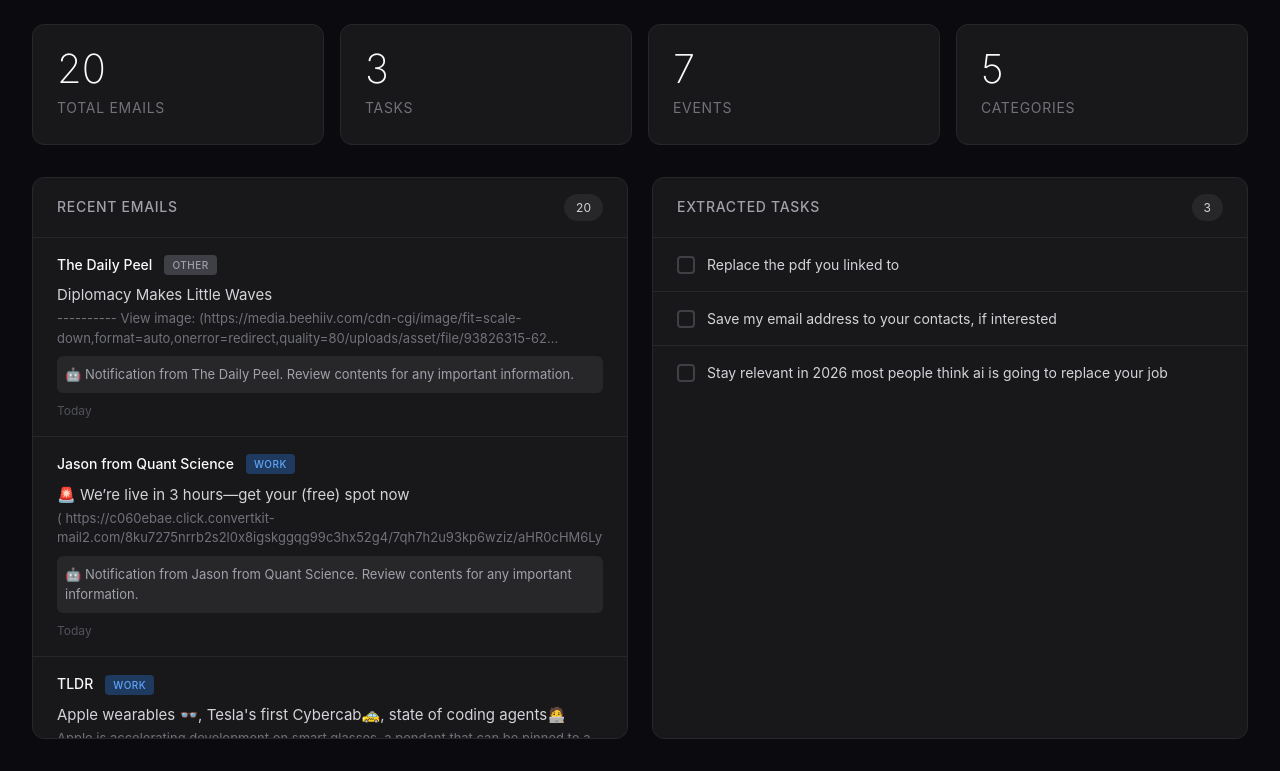
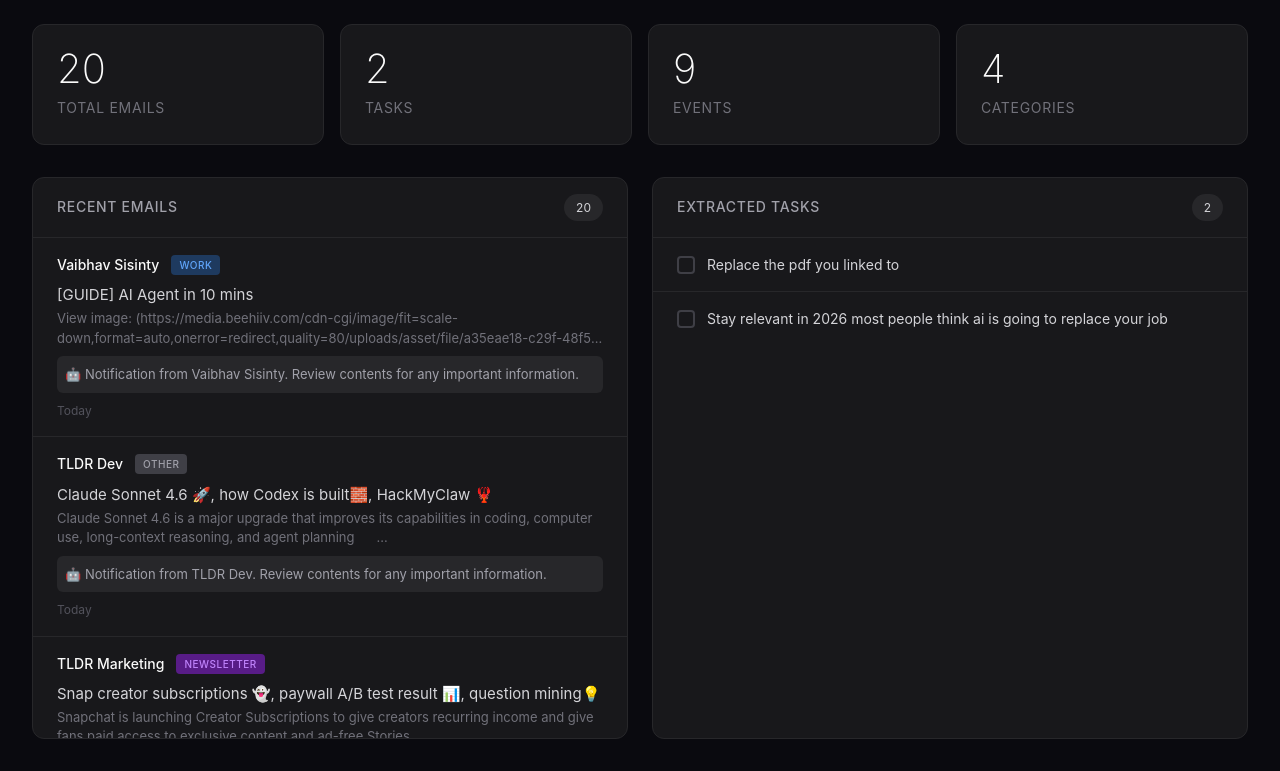
Before and after one commit to aaryabanthia18-collab/email-dashboard, a website: page index.html in a window 1280 px wide. Shown: the part 1479-2250 px from the top of the page. Drawn offline with Linux system fonts and the light colour scheme.

Commit message:
Auto-update: Wed Feb 18 09:00:44 PM CST 2026

```diff
--- a/index.html
+++ b/index.html
@@ -430,30 +430,88 @@
   "summary": {
     "total_emails": 20,
     "categories": {
-      "other": 6,
       "work": 9,
-      "newsletter": 2,
-      "finance": 2,
-      "personal": 1
+      "other": 7,
+      "newsletter": 3,
+      "finance": 1
     },
-    "task_count": 3,
-    "event_count": 7,
-    "tldr": "\ud83d\udce7 20 new emails | Top: 1 from The Daily Peel, 1 from Jason from Quant Science, 1 from TLDR | Categories: 9 work, 6 other, 2 newsletter | \u26a1 3 tasks detected",
-    "hourly_summary": "\ud83d\udce7 4 new emails | Top: 1 from The Daily Peel, 1 from Jason from Quant Science, 1 from TLDR | Categories: 3 work, 1 other",
+    "task_count": 2,
+    "event_count": 9,
+    "tldr": "\ud83d\udce7 20 new emails | Top: 1 from Vaibhav Sisinty, 1 from TLDR Dev, 1 from TLDR Marketing | Categories: 9 work, 7 other, 3 newsletter | \u26a1 2 tasks detected",
+    "hourly_summary": "\ud83d\udce7 4 new emails | Top: 1 from Vaibhav Sisinty, 1 from TLDR Dev, 1 from TLDR Marketing | Categories: 2 work, 1 other, 1 newsletter",
     "bullet_summary": [
+      "\ud83d\udce7 **Vaibhav Sisinty**: [GUIDE] AI Agent in 10 mins",
+      "\ud83d\udce7 **TLDR Dev**: Claude Sonnet 4.6 \ud83d\ude80, how Codex is built\ud83e\uddf1, HackMyClaw \ud83e\udd9e",
+      "\ud83d\udce7 **TLDR Marketing**: Snap creator subscriptions \ud83d\udc7b, paywall A/B test result \ud83d\udcca, question mining\ud83d\udca1",
+      "\ud83c\udf89 **The AI Report**: New account/setup - Apple is planning three new AI wearables",
       "\ud83d\udce7 **The Daily Peel**: Diplomacy Makes Little Waves",
       "\ud83d\udce7 **Jason from Quant Science**: \ud83d\udea8 We\u2019re live in 3 hours\u2014get your (free) spot now",
       "\ud83d\udce7 **TLDR**: Apple wearables \ud83d\udc53, Tesla's first Cybercab\ud83d\ude95, state of coding agents\ud83e\uddd1\u200d\ud83d\udcbb",
       "\ud83d\udce7 **The Rundown AI**: \ud83d\udcc8 Anthropic's powerful Sonnet upgrade nears flagship",
       "\ud83d\udce7 **\"Carl - CEO, Finimize\"**: UK investors: your opinion is needed",
-      "\ud83d\udce7 **Dribbble**: \u26f7\ufe0f\u00a0The Winter (design) Olympics",
-      "\ud83d\udce7 **TechTalk UK**: CC69: Is AI going to replace your job?",
-      "\ud83d\udce7 **Devansh from Artificial Int...**: How I taught myself to get cutting edge in AI",
-      "\ud83d\udce7 **Equal Opportunity**: \ud83d\udce9 [Invite] SJT and Interviews Masterclass with a Stephenson Harwood Trainee",
-      "\ud83d\udce7 **Bubble**: Episode 3: How Vai built 55K YouTube subs to drive app growth"
+      "\ud83d\udce7 **Dribbble**: \u26f7\ufe0f\u00a0The Winter (design) Olympics"
     ]
   },
   "emails": [
+    {
+      "id": "21739",
+      "subject": "[GUIDE] AI Agent in 10 mins",
+      "from": "Vaibhav Sisinty",
+      "date": "Wed, 18 Feb 2026 12:56:39 +0000 (UTC)",
+      "category": "work",
+      "tasks": [],
+      "events": [
+        {
+          "type": "call",
+          "details": "Detected in email"
+        }
+      ],
+      "preview": "View image: (https://media.beehiiv.com/cdn-cgi/image/fit=scale-down,format=auto,onerror=redirect,quality=80/uploads/asset/file/a35eae18-c29f-48f5-a62d...",
+      "ai_summary": "Notification from Vaibhav Sisinty. Review contents for any important information."
+    },
+    {
+      "id": "21738",
+      "subject": "Claude Sonnet 4.6 \ud83d\ude80, how Codex is built\ud83e\uddf1, HackMyClaw \ud83e\udd9e",
+      "from": "TLDR Dev",
+      "date": "Wed, 18 Feb 2026 12:32:30 +0000",
+      "category": "other",
+      "tasks": [],
+      "events": [
+        {
+          "type": "teams",
+          "details": "Detected in email"
+        }
+      ],
+      "preview": "Claude Sonnet 4.6 is a major upgrade that improves its capabilities in\r coding, computer use, long-context reasoning, and agent\r planning\u00a0\u200c\u00a0\u200c\u00a0\u200c\u00a0\u200c\u00a0\u200c\u00a0\u200c...",
+      "ai_summary": "Notification from TLDR Dev. Review contents for any important information."
+    },
+    {
+      "id": "21737",
+      "subject": "Snap creator subscriptions \ud83d\udc7b, paywall A/B test result \ud83d\udcca, question mining\ud83d\udca1",
+      "from": "TLDR Marketing",
+      "date": "Wed, 18 Feb 2026 12:23:03 +0000",
+      "category": "newsletter",
+      "tasks": [],
+      "events": [
+        {
+          "type": "webinar",
+          "details": "Detected in email"
+        }
+      ],
+      "preview": "Snapchat is launching Creator Subscriptions to give creators recurring\r income and give fans paid access to exclusive content and ad-free\r Stories\u00a0\u200c\u00a0\u200c...",
+      "ai_summary": "Notification from TLDR Marketing. Review contents for any important information."
+    },
+    {
+      "id": "21736",
+      "subject": "Apple is planning three new AI wearables",
+      "from": "The AI Report",
+      "date": "Wed, 18 Feb 2026 12:04:58 +0000 (UTC)",
+      "category": "work",
+      "tasks": [],
+      "events": [],
+      "preview": "[ADVERTISE](https://www.theaireport.ai/partner) \u2022 [PODCASTS](https://www.youtube.com/@the-AI-report-with-liam-lawson/featured) \u2022 [ENTERPRISE TRAINING]...",
+      "ai_summary": "Notification from The AI Report. Review contents for any important information."
+    },
     {
       "id": "21735",
       "subject": "Diplomacy Makes Little Waves",
@@ -660,65 +718,25 @@
       "events": [],
       "preview": "Agents go mainstream, enterprise AI scales to $380B, and robots enter the race.\u2007\u034f \u2007\u034f \u2007\u034f \u2007\u034f \u2007\u034f \u2007\u034f \u2007\u034f \u2007\u034f \u2007\u034f \u2007\u034f \u2007\u034f \u2007\u034f \u2007\u034f \u2007\u034f \u2007\u034f \u2007\u034f \u2007\u034f \u2007\u034f \u2007\u034f \u2007\u034f \u2007\u034f \u2007\u034f \u2007\u034f \u2007\u034f...",
       "ai_summary": "Notification from Arto from 10Web. Review contents for any important information."
-    },
-    {
-      "id": "21719",
-      "subject": "ChatGPT Ads Just Changed the Business Model of AI",
-      "from": "The AI Report",
-      "date": "Tue, 17 Feb 2026 23:03:18 +0000 (UTC)",
-      "category": "work",
-      "tasks": [],
-      "events": [],
-      "preview": "----------\r View image: (https://media.beehiiv.com/cdn-cgi/image/fit=scale-down,format=auto,onerror=redirect,quality=80/uploads/asset/file/5b4c09d3-0c...",
-      "ai_summary": "Notification from The AI Report. Review contents for any important information."
-    },
-    {
-      "id": "21718",
-      "subject": "Aarya.banthia, Do these 3 things before lunch",
-      "from": "Matt Ganzak",
-      "date": "Tue, 17 Feb 2026 21:50:31 +0000",
-      "category": "finance",
-      "tasks": [],
-      "events": [
-        {
-          "type": "call",
-          "details": "Detected in email"
-        }
-      ],
-      "preview": "The 15-minute security fixes that prevent 90% of breaches\r \r HeyAarya.banthia,\r \r Yesterday I sent you the full security hardening walkthrough. If you...",
-      "ai_summary": "Notification from Matt Ganzak. Review contents for any important information."
-    },
-    {
-      "id": "21717",
-      "subject": "Why I didn't quit when my app was struggling",
-      "from": "Steven Cravotta",
-      "date": "Tue, 17 Feb 2026 21:17:54 +0000",
-      "category": "personal",
-      "tasks": [],
-      "events": [],
-      "preview": "Hey Aarya,  When I first started Puff Count (now acquired), I was struggling. I was making lots of mistakes and couldn\u2019t generate serious revenue.  Bu...",
-      "ai_summary": "Notification from Steven Cravotta. Review contents for any important information."
-    },
-    {
-      "id": "21716",
-      "subject": "opportunity to work with us, Aarya",
-      "from": "Maria Wendt",
-      "date": "Tue, 17 Feb 2026 21:03:53 +0000 (GMT)",
-      "category": "work",
-      "tasks": [
-        "Save my email address to your contacts, if interested"
-      ],
-      "events": [],
-      "preview": "good fit?Aarya, \r \r Tomorrow, Feb 18th, at 9am EST, I\u2019ll be emailing you details about working with us here at Team Maria.\r \r Mark your calendar and m...",
-      "ai_summary": "Notification from Maria Wendt. Review contents for any important information."
     }
   ],
   "tasks": [
     "Replace the pdf you linked to",
-    "Save my email address to your contacts, if interested",
     "Stay relevant in 2026 most people think ai is going to replace your job"
   ],
   "events": [
+    {
+      "type": "call",
+      "details": "Detected in email"
+    },
+    {
+      "type": "teams",
+      "details": "Detected in email"
+    },
+    {
+      "type": "webinar",
+      "details": "Detected in email"
+    },
     {
       "type": "call",
       "details": "Detected in email"
@@ -742,15 +760,11 @@
     {
       "type": "call",
       "details": "Detected in email"
-    },
-    {
-      "type": "call",
-      "details": "Detected in email"
     }
   ],
-  "last_updated": "2026-02-18T20:00:37.795667",
+  "last_updated": "2026-02-18T21:00:40.115291",
   "ai_summary": {
-    "overall_summary": "You have 20 emails in your inbox. Most are from 1 from The Daily Peel, 1 from Jason from Quant Science, 1 from TLDR. 3 emails may contain action items.",
+    "overall_summary": "You have 20 emails in your inbox. Most are from 1 from Vaibhav Sisinty, 1 from TLDR Dev, 1 from TLDR Marketing. 2 emails may contain action items.",
     "total_emails": 20,
     "executive_briefing": "Good afternoon! I've reviewed your inbox and here's what's waiting for you today. You have 12 new emails with a notable concentration of technical activity\u2014GitHub and Vercel are your top senders with platform setup and configuration notifications. The most urgent item requiring your attention is a failed production deployment on Vercel that you'll want to investigate and resolve promptly. On the security front, there are several authentication-related notifications from GitHub including a new personal access token and SSH key being added, plus a new Vercel sign-in detection\u2014all of which appear to be legitimate given the context of setting up OpenClaw, but worth verifying were intentional. Beyond the technical items, your inbox includes the usual mix of newsletters from Medium, Neil Patel, and Finimize, a social notification from the Chase AI Community, and some promotional content. No specific meetings or calls are flagged in today's batch, so your calendar appears clear for focused work on resolving that deployment issue and reviewing your recent security configurations."
   }
```
Also changed, not shown: data.json (+85 -71 lines).
